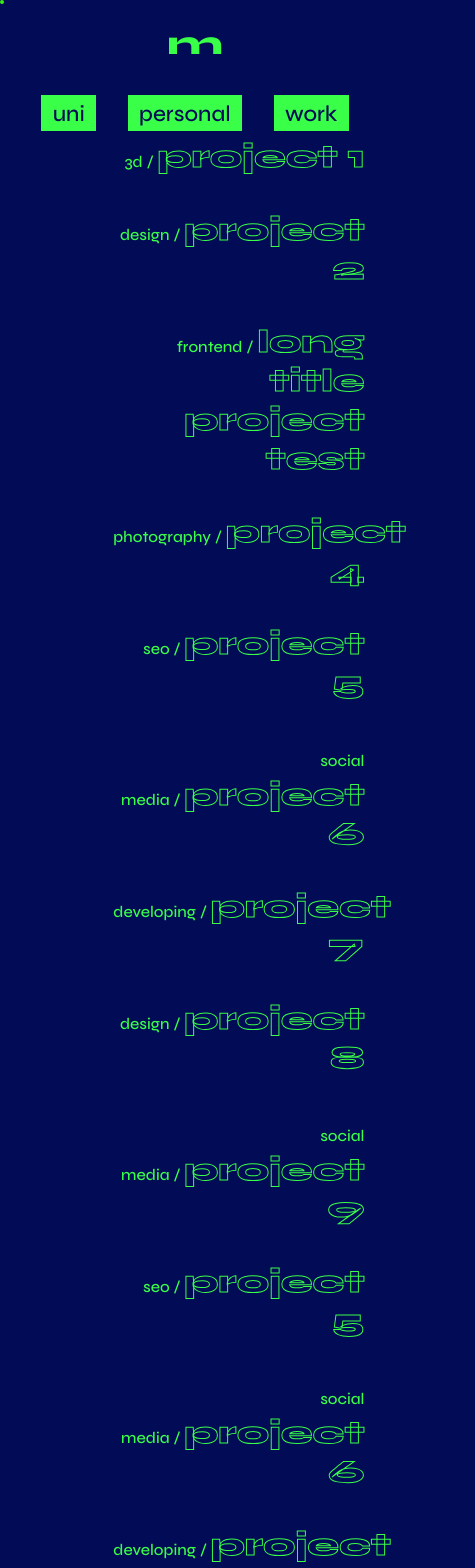
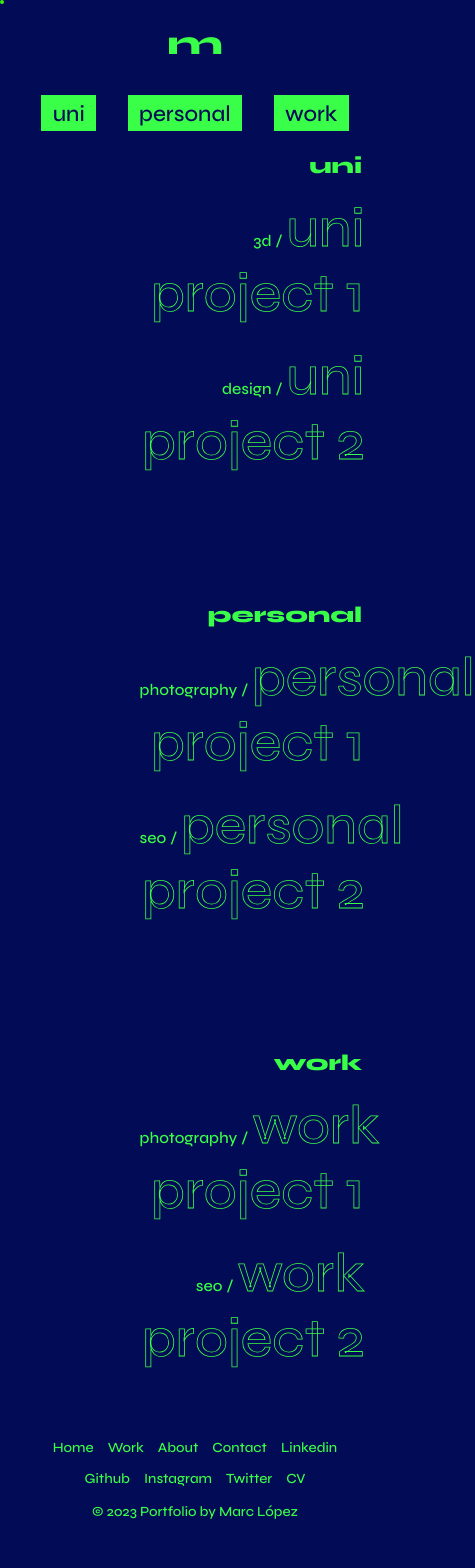
Before and after one commit to marclopezsoler/portfolio-2023, a Next.js app: page /work in a window 390 px wide. Shown: the top 1568 px of the page, 475 px wide, since content can reach past the window. Built offline with nearby package versions, Linux system fonts and the light colour scheme.

Commit message:
work done

```diff
--- a/app/_data/data.js
+++ b/app/_data/data.js
@@ -2,108 +2,46 @@ const works = [
   {
     num: "1",
     id: "work1",
-    title: "project 1",
+    title: "uni project 1",
     type: "uni",
     class: "3d",
   },
   {
     num: "2",
     id: "work2",
-    title: "project 2",
+    title: "uni project 2",
     type: "uni",
     class: "design",
   },
   {
     num: "3",
     id: "work3",
-    title: "long title project test",
-    type: "uni",
-    class: "frontend",
+    title: "personal project 1",
+    type: "personal",
+    class: "photography",
   },
   {
     num: "4",
     id: "work4",
-    title: "project 4",
+    title: "personal project 2",
     type: "personal",
-    class: "photography",
+    class: "seo",
   },
   {
     num: "5",
     id: "work5",
-    title: "project 5",
-    type: "personal",
+    title: "work project 1",
+    type: "work",
+    class: "photography",
+  },
+  {
+    num: "4",
+    id: "work6",
+    title: "work project 2",
+    type: "work",
     class: "seo",
   },
-  {
-    num: "6",
-    id: "work6",
-    title: "project 6",
-    type: "personal",
-    class: "social media",
-  },
-  {
-    num: "7",
-    id: "work7",
-    title: "project 7",
-    type: "personal",
-    class: "developing",
-  },
-  {
-    num: "8",
-    id: "work8",
-    title: "project 8",
-    type: "work",
-    class: "design",
-  },
-  {
-    num: "9",
-    id: "work9",
-    title: "project 9",
-    type: "work",
-    class: "social media",
-  },
-  {
-    num: "5",
-    id: "work5",
-    title: "project 5",
-    type: "personal",
-    class: "seo",
-  },
-  {
-    num: "6",
-    id: "work6",
-    title: "project 6",
-    type: "personal",
-    class: "social media",
-  },
-  {
-    num: "7",
-    id: "work7",
-    title: "project 7",
-    type: "personal",
-    class: "developing",
-  },
-  {
-    num: "8",
-    id: "work8",
-    title: "project 8",
-    type: "work",
-    class: "design",
-  },
-  {
-    num: "9",
-    id: "work9",
-    title: "project 9",
-    type: "work",
-    class: "social media",
-  },
-  {
-    num: "0",
-    id: "work10",
-    title: "project 10",
-    type: "work",
-    class: "3d",
-  },
+
 ];
 
 export default works;
--- a/app/components/Popup.js
+++ b/app/components/Popup.js
@@ -6,13 +6,13 @@ export default function Popup() {
   const [popup, setPopup] = useState(0);
 
   useEffect(() => {
-    let count = sessionStorage.getItem("popup");
+    let count = localStorage.getItem("popup");
     if (count === null) {
       count = 1;
     } else {
       count = Number(count) + 1;
     }
-    sessionStorage.setItem("popup", count);
+    localStorage.setItem("popup", count);
 
     setPopup(count);
   }, []);
--- /dev/null
+++ b/app/components/WorkCategory.js
@@ -0,0 +1,43 @@
+import React from 'react';
+import styles from "@/public/styles/Work.module.scss";
+import Link from 'next/link';
+import Image from 'next/image';
+
+function WorkCategory({ works, categoryType, hoveredItemId, setHoveredItemId, localX, localY }) {
+  return (
+    <div id={categoryType} className={styles.work_type}>
+      <h2  className={styles.category_type}>{categoryType}</h2>
+      {works.map((work) =>
+        work.type === categoryType ? (
+          <button
+            className={`${styles.workItem} ${hoveredItemId === work.id ? styles.opacity : ''}`}
+            key={work.id}
+            onMouseEnter={() => setHoveredItemId(work.id)}
+            onMouseLeave={() => setHoveredItemId(null)}
+          >
+            <Link href={`/work/${work.id}`} className={styles.link}>
+              <p className={styles.title}>
+                <span>{work.class}</span>
+                <span className={styles.space}>/</span>
+                {work.title}
+              </p>
+            </Link>
+            <Image
+              src={`/assets/images/work/${work.id}/image1.jpg`}
+              width={100}
+              height={100}
+              className={styles.image}
+              style={{
+                left: `${work.num % 2 !== 0 ? localX - 220 + 'px' : localX + 20 + 'px'}`,
+                top: `${localY - 50}px`,
+              }}
+              alt={work.title}
+            />
+          </button>
+        ) : null
+      )}
+    </div>
+  );
+}
+
+export default WorkCategory;
--- /dev/null
+++ b/app/components/WorkCategoryMobile.js
@@ -0,0 +1,29 @@
+import styles from "@/public/styles/Work.module.scss";
+import Link from "next/link";
+
+function WorkCategoryMobile({ works, categoryType }) {
+  return (
+    <div id={categoryType} className={styles.work_type_mobile}>
+      <h2 className={styles.category_type}>{categoryType}</h2>
+      {works.map((work) =>
+        work.type === categoryType ? (
+          <button className={styles.workItem_mobile} key={work.id}>
+            <Link
+              href={`/work/${work.id}`}
+              className={styles.link}
+              id={work.type}
+            >
+              <p className={styles.title}>
+                <span>{work.class}</span>
+                <span className={styles.space}>/</span>
+                {work.title}
+              </p>
+            </Link>
+          </button>
+        ) : null
+      )}
+    </div>
+  );
+}
+
+export default WorkCategoryMobile;
--- a/app/globals.scss
+++ b/app/globals.scss
@@ -44,4 +44,5 @@ html {
 
 .main {
   flex-grow: 1;
+  // min-height: 100%;
 }
--- a/app/work/WorkPage.js
+++ b/app/work/WorkPage.js
@@ -1,12 +1,12 @@
 "use client";
+import styles from "@/public/styles/Work.module.scss";
 import { motion } from "framer-motion";
-import styles from "@/public/styles/Work.module.scss";
-import Link from "next/link";
+import Head from "next/head";
+import { useEffect, useState } from "react";
+import { isMobile } from "react-device-detect";
 import works from "../_data/data";
-import Image from "next/image";
-import { useEffect, useState } from "react";
-import Head from "next/head";
-import { isMobile } from "react-device-detect";
+import WorkCategory from "../components/WorkCategory";
+import WorkCategoryMobile from "../components/WorkCategoryMobile";
 
 export const metadata = {
   title: "work | marc lópez portfolio",
@@ -17,6 +17,20 @@ const WorkPage = () => {
   const [localX, setLocalX] = useState(0);
   const [localY, setLocalY] = useState(0);
   const [hoveredItemId, setHoveredItemId] = useState(null);
+
+  const [loads, setLoads] = useState(0);
+
+  useEffect(() => {
+    let count = sessionStorage.getItem("count");
+    if (count === null) {
+      count = 1;
+    } else {
+      count = Number(count) + 1;
+    }
+    sessionStorage.setItem("count", count);
+
+    setLoads(count);
+  }, []);
 
   useEffect(() => {
     const handleMouseMove = (ev) => {
@@ -57,46 +71,12 @@ const WorkPage = () => {
                 <a href="#work">work</a>
               </div>
             </section>
-            <section className={styles.work_items}>
-              {works.map((work) => {
-                return (
-                  <button
-                    className={`${styles.workItem} ${
-                      hoveredItemId === work.id ? styles.opacity : ""
-                    }`}
-                    key={work.id}
-                    onMouseEnter={() => setHoveredItemId(work.id)}
-                    onMouseLeave={() => setHoveredItemId(null)}
-                  >
-                    <Link
-                      href={`/work/${work.id}`}
-                      className={styles.link}
-                      id={work.type}
-                    >
-                      <p className={styles.title}>
-                        <span>{work.class}</span>
-                        <span className={styles.space}>/</span>
-                        {work.title}
-                      </p>
-                    </Link>
-                    <Image
-                      src={`/assets/images/work/${work.id}/image1.jpg`}
-                      width={100}
-                      height={100}
-                      className={styles.image}
-                      style={{
-                        left: `${
-                          work.num % 2 != 0
-                            ? localX - 220 + "px"
-                            : localX + 20 + "px"
-                        }`,
-                        top: localY - 50 + "px",
-                      }}
-                      alt={work.title}
-                    />
-                  </button>
-                );
-              })}
+            <section className={`${styles.work_items} ${
+                loads === 1 ? styles.animate_content: ""
+              }`}>
+              <WorkCategory works={works} categoryType="uni" {...{hoveredItemId, setHoveredItemId, localX, localY}}/>
+              <WorkCategory works={works} categoryType="personal" {...{hoveredItemId, setHoveredItemId, localX, localY}}/>
+              <WorkCategory works={works} categoryType="work" {...{hoveredItemId, setHoveredItemId, localX, localY}}/>
             </section>
           </section>
         ) : (
@@ -106,31 +86,12 @@ const WorkPage = () => {
               <a href="#personal">personal</a>
               <a href="#work">work</a>
             </section>
-            <section className={styles.work_items_mobile}>
-              {works.map((work) => {
-                return (
-                  <button
-                    className={`${styles.workItem_mobile} ${
-                      hoveredItemId === work.id ? styles.opacity : ""
-                    }`}
-                    key={work.id}
-                    onMouseEnter={() => setHoveredItemId(work.id)}
-                    onMouseLeave={() => setHoveredItemId(null)}
-                  >
-                    <Link
-                      href={`/work/${work.id}`}
-                      className={styles.link}
-                      id={work.type}
-                    >
-                      <p className={styles.title}>
-                        <span>{work.class}</span>
-                        <span className={styles.space}>/</span>
-                        {work.title}
-                      </p>
-                    </Link>
-                  </button>
-                );
-              })}
+            <section className={`${styles.work_items_mobile} ${
+                loads === 1 ? styles.animate_content: ""
+              }`}>
+              <WorkCategoryMobile works={works} categoryType="uni" {...{hoveredItemId, setHoveredItemId, localX, localY}}/>
+              <WorkCategoryMobile works={works} categoryType="personal" {...{hoveredItemId, setHoveredItemId, localX, localY}}/>
+              <WorkCategoryMobile works={works} categoryType="work" {...{hoveredItemId, setHoveredItemId, localX, localY}}/>
             </section>
           </section>
         )}
--- a/public/styles/Work.module.scss
+++ b/public/styles/Work.module.scss
@@ -10,7 +10,6 @@
   flex: 1 0 auto;
   max-width: 100vw;
   width: 100%;
-  padding-top: calc(1em + 2em + 1.4rem + 1vw + 0.2em);
 
   flex: 1;
   flex-grow: 1;
@@ -85,9 +84,28 @@
   align-items: flex-end;
   justify-content: center;
   background-color: transparent;
-  gap: 4em;
   z-index: 0;
   pointer-events: auto;
+}
+
+.work_type {
+  display: flex;
+  flex-direction: column;
+  align-items: flex-end;
+  gap: 1em;
+  width: 90%;
+
+  padding-top: calc(4em + 1.4rem + 1vw + 0.2em);
+
+  .category_type {
+    font-family: $font-titles;
+    font-weight: 800;
+    font-size: 1.4em;
+    margin: 0;
+    padding: 0;
+    padding-right: 0.375em;
+    color: $green;
+  }
 }
 
 .workItem {
@@ -120,7 +138,9 @@
   .title {
     text-decoration: none;
     -webkit-text-fill-color: transparent;
-    -webkit-text-stroke: 1px $green;
+    -webkit-text-stroke: 0.8px $green;
+    font-weight: 500;
+    font-size: 3.4rem;
     margin: 0;
     padding: 0;
     span {
@@ -201,6 +221,26 @@
   padding: 15% 0 5% 0;
 }
 
+.work_type_mobile {
+  display: flex;
+  flex-direction: column;
+  align-items: flex-end;
+  gap: 1em;
+  width: 90%;
+
+  padding-top: calc(6em + 1.8rem + 1vw + 0.2em);
+
+  .category_type {
+    font-family: $font-titles;
+    font-weight: 800;
+    font-size: 1.4em;
+    margin: 0;
+    padding: 0;
+    padding-right: 0.375em;
+    color: $green;
+  }
+}
+
 .workItem_mobile {
   border: 0;
   background-color: transparent;
@@ -223,6 +263,8 @@
     text-decoration: none;
     -webkit-text-fill-color: $green;
     -webkit-text-stroke: 0;
+    font-weight: 500;
+    font-size: 3.4rem;
     margin: 0;
     padding: 0;
 
@@ -313,10 +355,12 @@
 
     .title {
       text-decoration: none;
-      -webkit-text-fill-color: transparent;
-      -webkit-text-stroke: 1px $green;
-      margin: 0;
-      padding: 0;
+    -webkit-text-fill-color: transparent;
+    -webkit-text-stroke: 0.8px $green;
+    font-weight: 500;
+    font-size: 3.4rem;
+    margin: 0;
+    padding: 0;
 
       span {
         font-size: 1rem;
@@ -336,3 +380,17 @@
     }
   }
 }
+
+.animate_content{
+  animation: animate 1s cubic-bezier(0, 0, 0.05, 1.03);
+}
+
+@keyframes animate {
+  from{
+    transform: translateY(-125vh);
+  }
+
+  to{
+    transform: translateY(0);
+  }
+}
--- a/public/styles/components/Cursor.module.scss
+++ b/public/styles/components/Cursor.module.scss
@@ -9,7 +9,7 @@
   border: 2px solid $green;
   transition: 0.25s cubic-bezier(0.2, 0.6, 0.8, 1), width 0.15s linear,
     height 0.15s linear, background-color 0.15s linear;
-  z-index: 9999;
+  z-index: 99999999;
 }
 
 .cursor_small {
```
Also changed, not shown: app/HomePage.js (+6 -2 lines), public/styles/Home.module.scss (+13 -0 lines).
